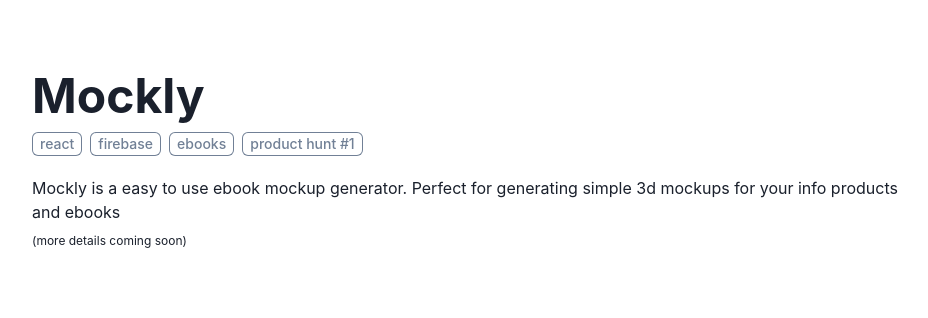
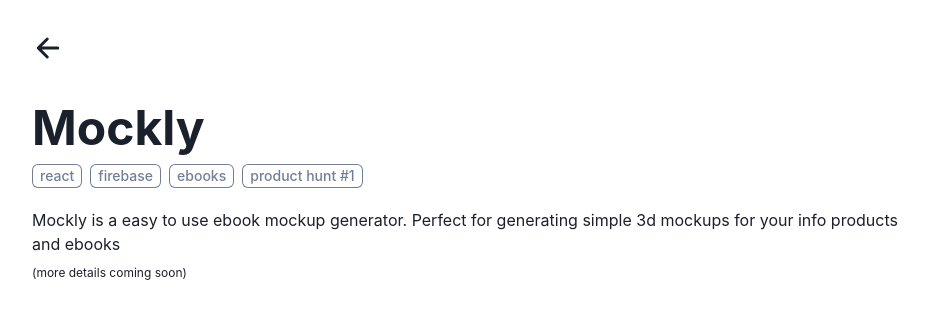
Before and after one commit to rajatkapoor/next.rajatkapoor.me, a Next.js app: page /project/mockly in a window 1280 px wide. Shown: the top 318 px of the page, without its empty margins (160-1088 px from the left). Built offline with nearby package versions, Linux system fonts and the light colour scheme.

Commit message:
Bring back the back button

```diff
--- a/pages/project/[slug].jsx
+++ b/pages/project/[slug].jsx
@@ -125,9 +125,9 @@
     >
       <Stack maxW={"4xl"} w={{ base: "80%" }}>
         <MotionFlex variants={backVariants} marginY={{ base: 4, md: 8 }}>
-          {/* <Link href="/">
-             <Icon as={IoArrowBack} width={8} height={8} />
-          </Link> */}
+          <Link href="/">
+            <Icon as={IoArrowBack} width={8} height={8} />
+          </Link>
         </MotionFlex>
         <Stack>
           <MotionHeading size={"2xl"} variants={titleVariants}>
```
